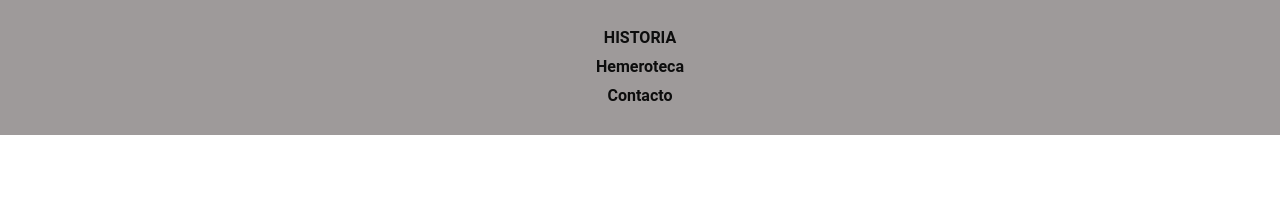
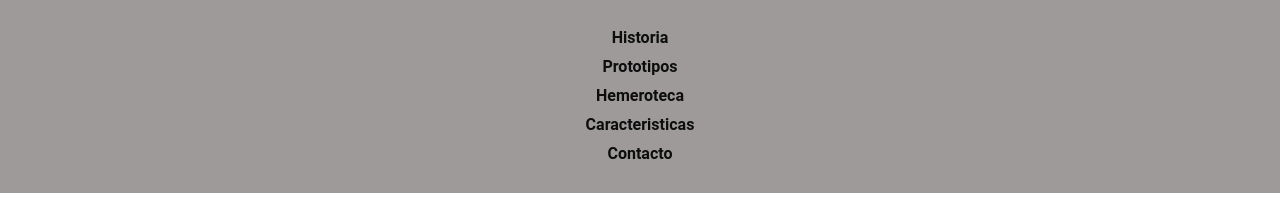
Before and after one commit to EMILSEGUDINO/TP-Puca, a plain HTML site: page INDEX.HTML in a window 1280 px wide. Shown: the part 57-277 px from the top of the page. Drawn offline with Linux system fonts and the light colour scheme.

Commit message:
Update INDEX.HTML

```diff
--- a/INDEX.HTML
+++ b/INDEX.HTML
@@ -13,9 +13,11 @@
         <div class="conteiner">
             <p class="logo">PUCARA</p>
             <nav>
-                <a href="#HISTORIA">HISTORIA</a>
-                <a href="#Recursos">Hemeroteca</a>
-                <a href="#Contacto">Contacto</a>
+                <a href="#hero">Historia</a>
+                <a href="#Prototipos">Prototipos</a>
+                <a href="#Hemeroteca">Hemeroteca</a>
+                <a href="#caracteristicas">Caracteristicas</a>
+                <a href="#final">Contacto</a>
             </nav>
         </div>
     </header>
```
